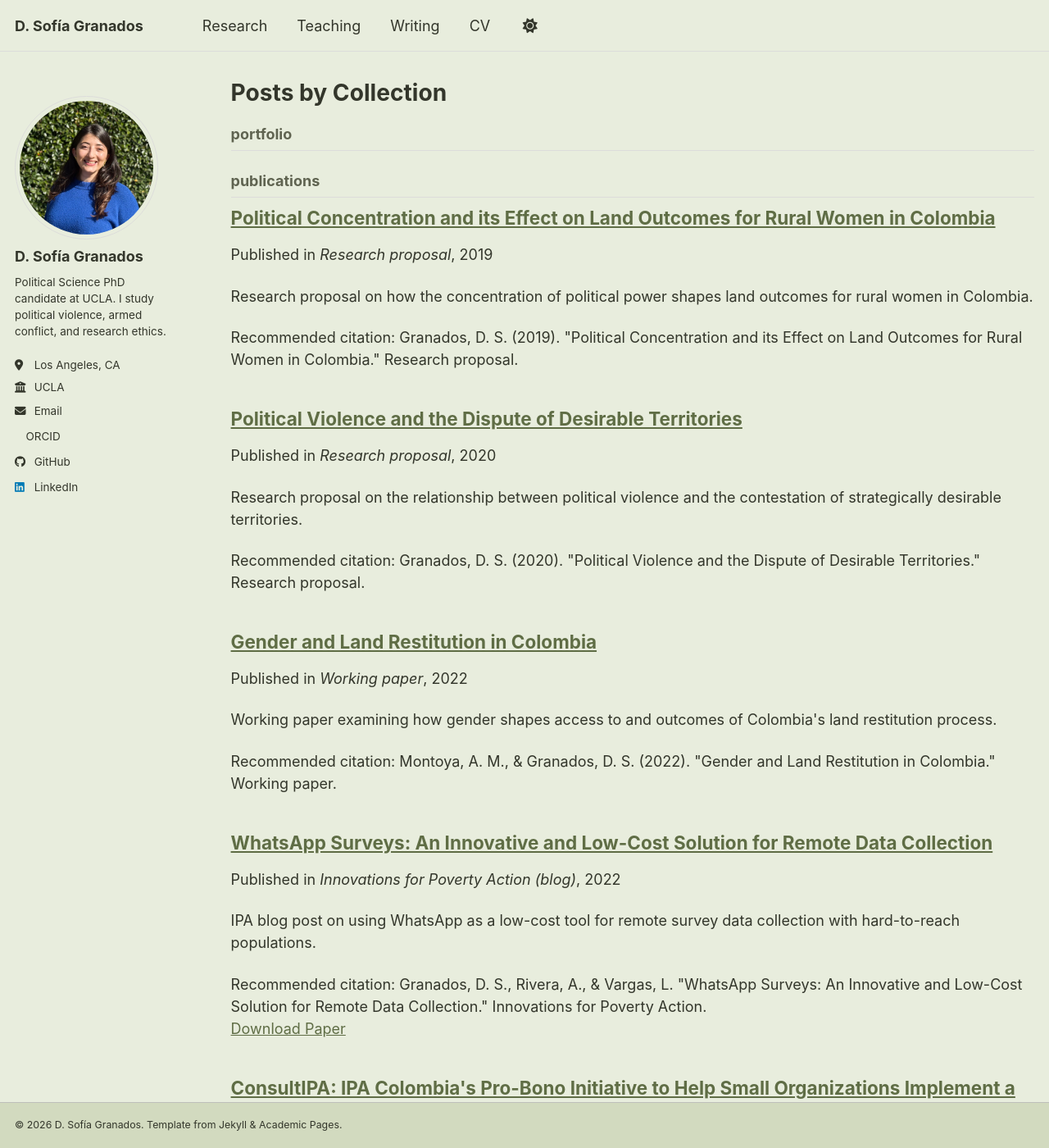
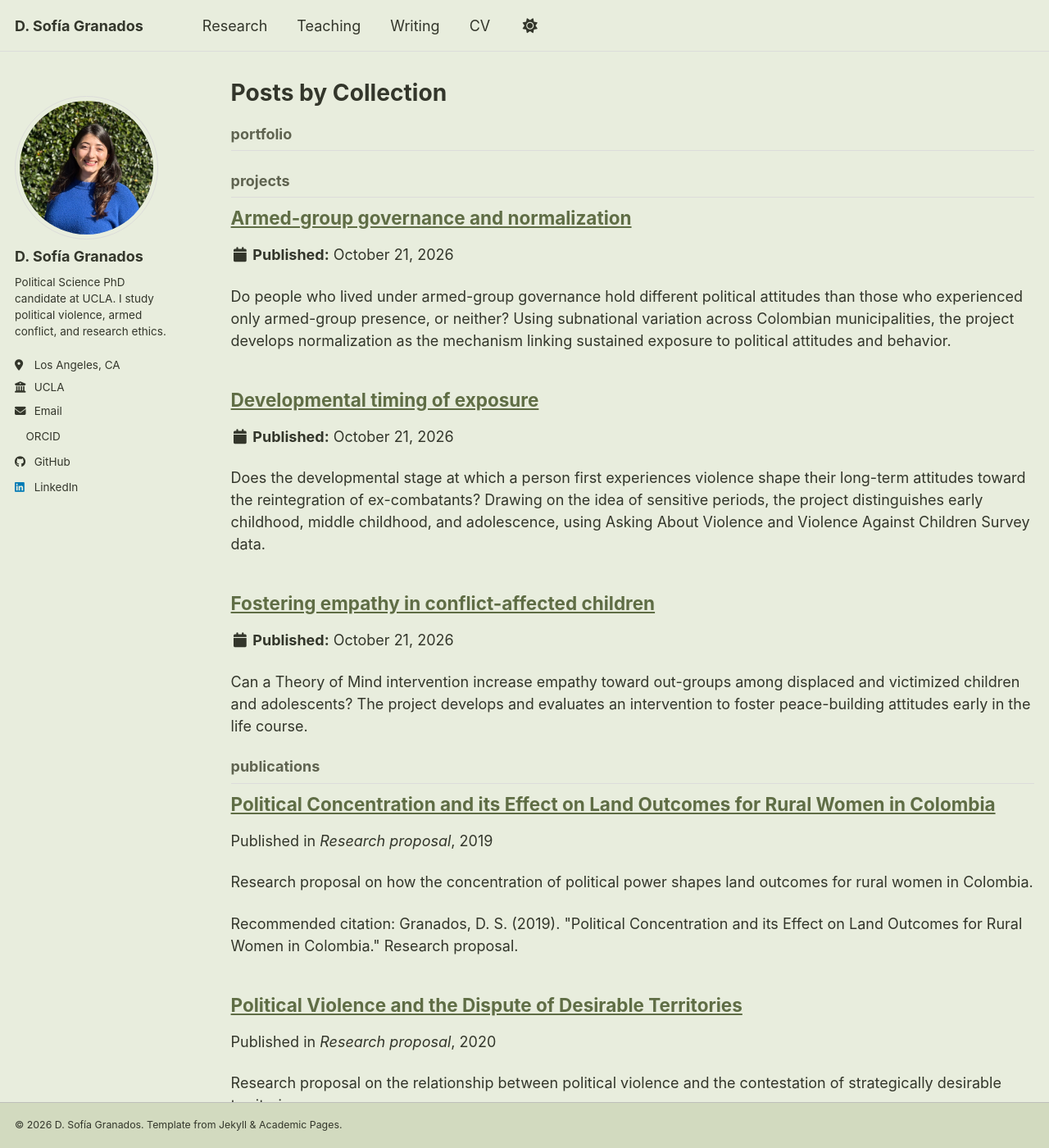
Before and after one commit to dsofiagranados/dsofiagranados.github.io, a Jekyll site: the page built from _pages/collection-archive.html, in a window 1280 px wide and 1400 px high. Shown: the whole window at 82% size. Built offline with Jekyll 4.4.1, drawn with Linux system fonts in a browser that asks for light colours; a style sheet for code colours, icons or effects is not loaded.

Commit message:
Projects update

```diff
--- a/_config.yml
+++ b/_config.yml
@@ -231,6 +231,9 @@
   talks:
     output: true
     permalink: /:collection/:path/
+  projects:
+    output: true
+    permalink: /research/:path/
 
 
 # These settings control how pages and collections are included in the site
@@ -280,6 +283,13 @@
       author_profile: true
       share: true
       comment: true
+  # _projects (one page per research project, listed on the Research page)
+  - scope:
+      path: ""
+      type: projects
+    values:
+      layout: single
+      author_profile: true
   # _talks
   - scope:
       path: ""
--- a/_pages/research.html
+++ b/_pages/research.html
@@ -13,20 +13,18 @@
 
 <p>My dissertation develops a theory of the heterogeneous, long-term effects of violence and asks how they can inform peace-building and early-childhood policy in post-conflict settings. It comprises three projects:</p>
 
+{% comment %}
+  Each project below comes from a file in the _projects folder.
+  To add a project: copy one of those files, rename it, and change the text.
+  "order" sets its position; "tag" is the small label next to the title.
+{% endcomment %}
+{% assign projects = site.projects | sort: "order" %}
+{% for project in projects %}
 <div class="diss-project">
-  <h3>Developmental timing of exposure <span class="tag">When</span></h3>
-  <p>Does the developmental stage at which a person first experiences violence shape their long-term attitudes toward the reintegration of ex-combatants? Drawing on the idea of sensitive periods, the project distinguishes early childhood, middle childhood, and adolescence, using Asking About Violence and Violence Against Children Survey data.</p>
+  <h3><a href="{{ base_path }}{{ project.url }}">{{ project.title }}</a>{% if project.tag %} <span class="tag">{{ project.tag }}</span>{% endif %}</h3>
+  <p>{{ project.excerpt }} <a href="{{ base_path }}{{ project.url }}">Read more&nbsp;&rarr;</a></p>
 </div>
-
-<div class="diss-project">
-  <h3>Armed-group governance and normalization <span class="tag">How</span></h3>
-  <p>Do people who lived under armed-group governance hold different political attitudes than those who experienced only armed-group presence, or neither? Using subnational variation across Colombian municipalities, the project develops normalization as the mechanism linking sustained exposure to political attitudes and behavior.</p>
-</div>
-
-<div class="diss-project">
-  <h3>Fostering empathy in conflict-affected children <span class="tag">Intervention</span></h3>
-  <p>Can a Theory of Mind intervention increase empathy toward out-groups among displaced and victimized children and adolescents? The project develops and evaluates an intervention to foster peace-building attitudes early in the life course.</p>
-</div>
+{% endfor %}
 
 <h2>Other research &amp; working papers</h2>
 
--- /dev/null
+++ b/_projects/armed-group-governance.md
@@ -0,0 +1,16 @@
+---
+title: "Armed-group governance and normalization"
+tag: "How"
+order: 2
+excerpt: "Do people who lived under armed-group governance hold different political attitudes than those who experienced only armed-group presence, or neither? Using subnational variation across Colombian municipalities, the project develops normalization as the mechanism linking sustained exposure to political attitudes and behavior."
+---
+
+Do people who lived under armed-group governance hold different political attitudes than those who experienced only armed-group presence, or neither? Using subnational variation across Colombian municipalities, the project develops normalization as the mechanism linking sustained exposure to political attitudes and behavior.
+
+<!-- Write more about this project below this line. For example:
+
+## Research question
+## Data and methods
+## Status / presentations
+
+-->
--- /dev/null
+++ b/_projects/developmental-timing.md
@@ -0,0 +1,16 @@
+---
+title: "Developmental timing of exposure"
+tag: "When"
+order: 1
+excerpt: "Does the developmental stage at which a person first experiences violence shape their long-term attitudes toward the reintegration of ex-combatants? Drawing on the idea of sensitive periods, the project distinguishes early childhood, middle childhood, and adolescence, using Asking About Violence and Violence Against Children Survey data."
+---
+
+Does the developmental stage at which a person first experiences violence shape their long-term attitudes toward the reintegration of ex-combatants? Drawing on the idea of sensitive periods, the project distinguishes early childhood, middle childhood, and adolescence, using Asking About Violence and Violence Against Children Survey data.
+
+<!-- Write more about this project below this line. For example:
+
+## Research question
+## Data and methods
+## Status / presentations
+
+-->
--- /dev/null
+++ b/_projects/empathy-intervention.md
@@ -0,0 +1,16 @@
+---
+title: "Fostering empathy in conflict-affected children"
+tag: "Intervention"
+order: 3
+excerpt: "Can a Theory of Mind intervention increase empathy toward out-groups among displaced and victimized children and adolescents? The project develops and evaluates an intervention to foster peace-building attitudes early in the life course."
+---
+
+Can a Theory of Mind intervention increase empathy toward out-groups among displaced and victimized children and adolescents? The project develops and evaluates an intervention to foster peace-building attitudes early in the life course.
+
+<!-- Write more about this project below this line. For example:
+
+## Research question
+## Data and methods
+## Status / presentations
+
+-->
```
